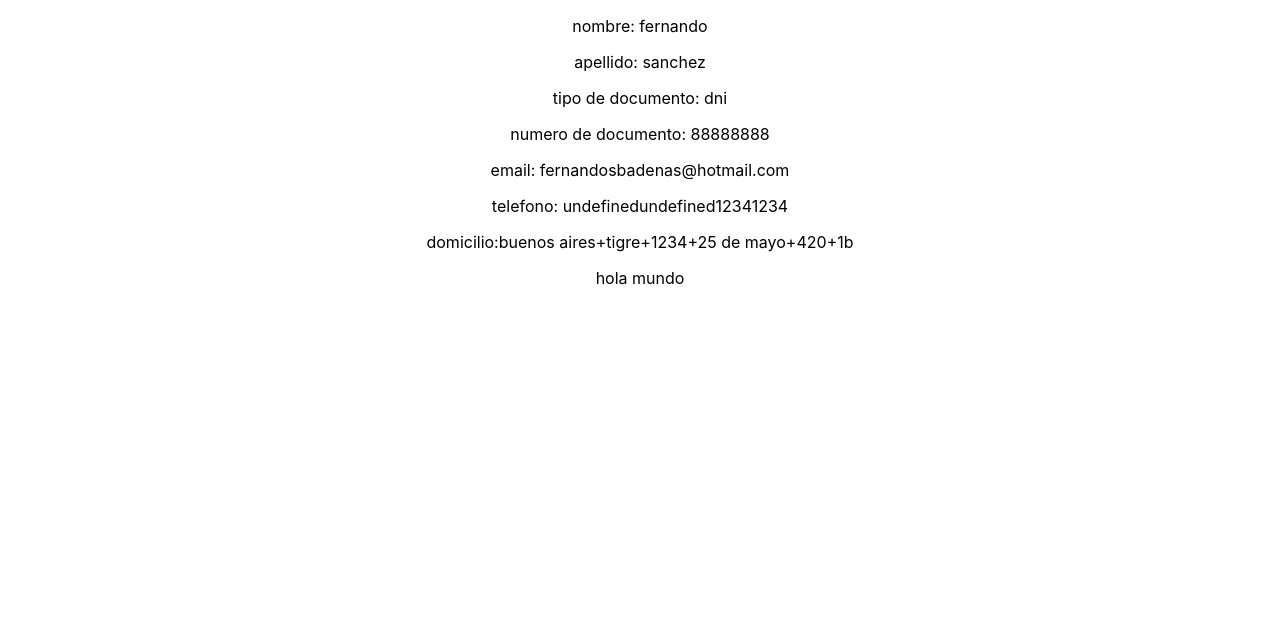
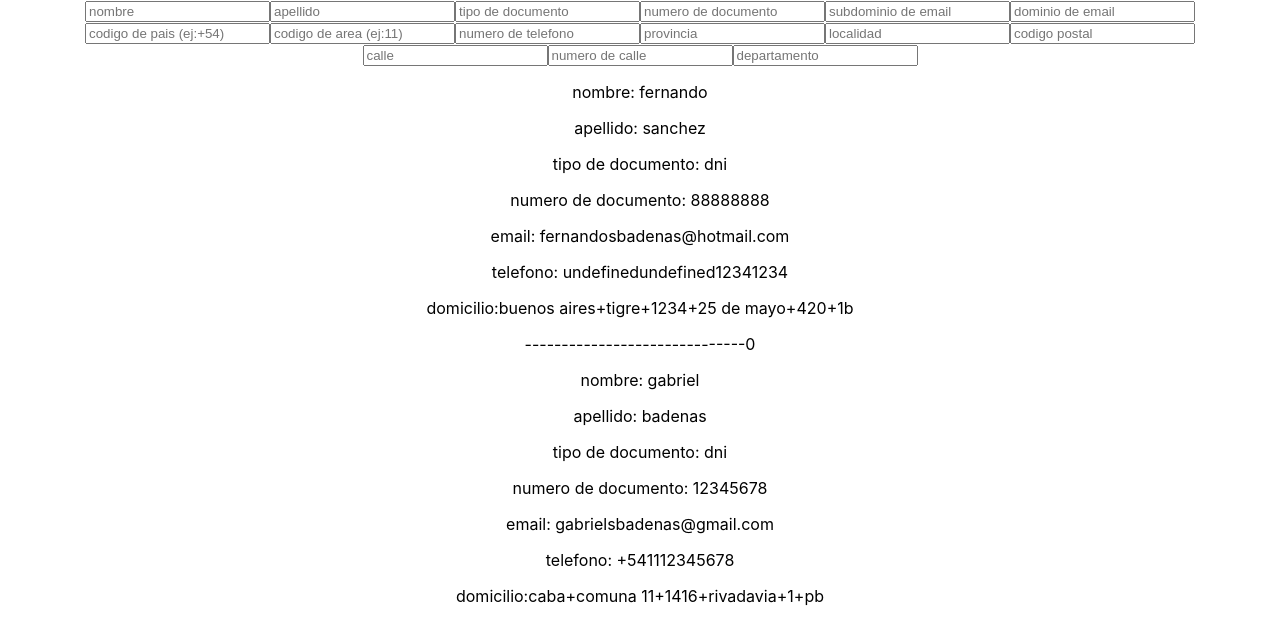
Before and after one commit to gabrielsbadenas/app-cobertura-internet, a React (Create React App) app in the folder aplicacion/: page / in a window 1280 px wide. Shown: the top 644 px of the page. Built offline with nearby package versions, Linux system fonts and the light colour scheme.

Commit message:
crear inputs

```diff
--- a/aplicacion/src/App.js
+++ b/aplicacion/src/App.js
@@ -2,14 +2,33 @@ import logo from './logo.svg';
 import './App.css';
 import User from './models/User'
 let index=0
-function Usuario(){
+function Usuario(props){
  // constructor(){}
-    return (<p>hola mundo</p>)
+    return (<p>------------------------------{props.i}</p>)
 }
-function UserView(){
-  let user ={user:User.users[index]}// new User()
-  console.log(User.users)
-  //to do: sacar uno de los user (cambiar user.user por user solo)/
+function UserInput(props){
+  return(
+    <div>
+    <input type="text" placeholder="nombre"></input>
+    <input type="text" placeholder="apellido"></input>
+    <input type="text" placeholder="tipo de documento"></input>
+    <input type="text" placeholder="numero de documento"></input>
+    <input type="text" placeholder="subdominio de email"></input>
+    <input type="text" placeholder="dominio de email"></input>
+    <input type="text" placeholder="codigo de pais (ej:+54)"></input>
+    <input type="text" placeholder="codigo de area (ej:11)"></input>
+    <input type="text" placeholder="numero de telefono"></input>
+    <input type="text" placeholder="provincia"></input>
+    <input type="text" placeholder="localidad"></input>
+    <input type="text" placeholder="codigo postal"></input>
+    <input type="text" placeholder="calle"></input>
+    <input type="text" placeholder="numero de calle"></input>
+    <input type="text" placeholder="departamento"></input>
+    </div>
+  )
+}
+function UserView(props){
+  let user ={user:User.users[props.index]}// new User()
   return (
     <div className="App">
       <p font="black">nombre: {user.user.nombres.primer}</p>
@@ -30,8 +49,10 @@ function App() {
   //to do: sacar uno de los user (cambiar user.user por user solo)/
   return (
     <div className="App">
-    <UserView></UserView>
-    <Usuario></Usuario>
+      <UserInput></UserInput>
+    <UserView index='0'></UserView>
+    <Usuario i='0'></Usuario>
+    <UserView index='1'></UserView>
     </div>
 
   );
```
